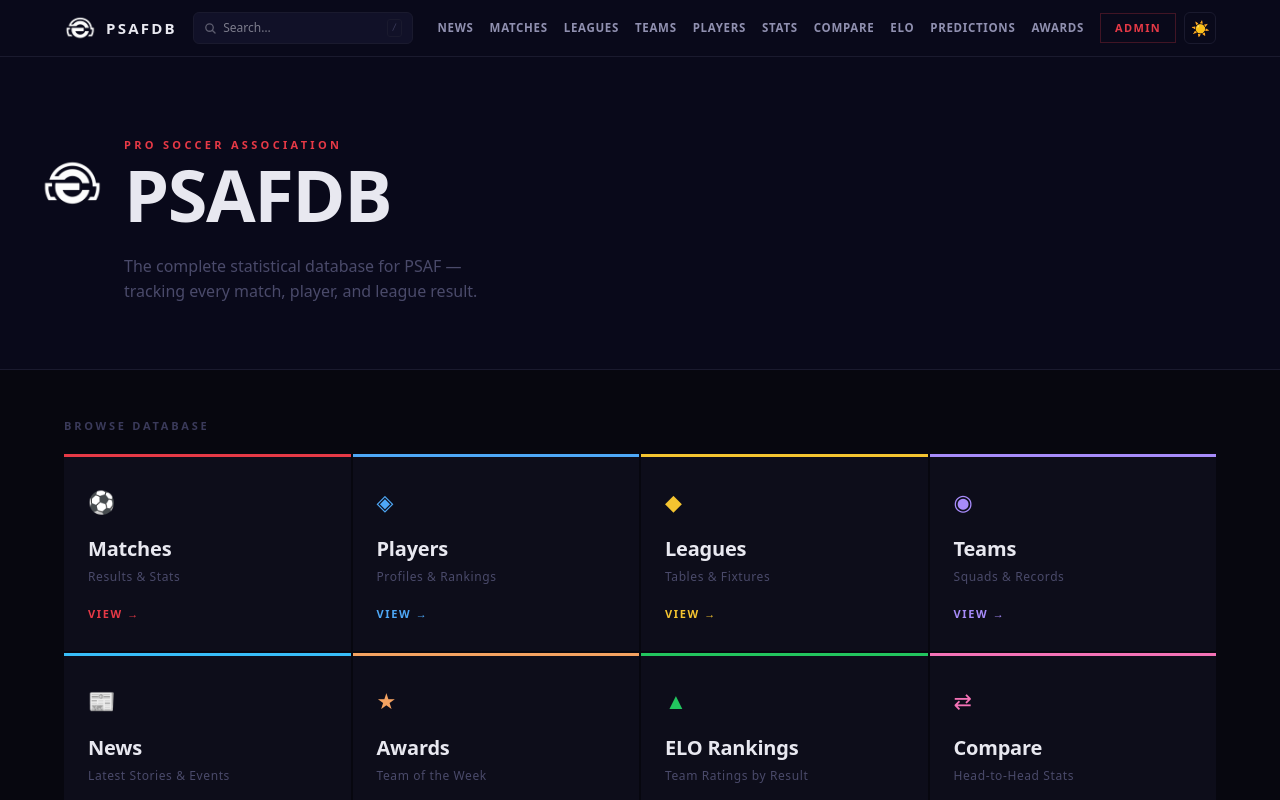
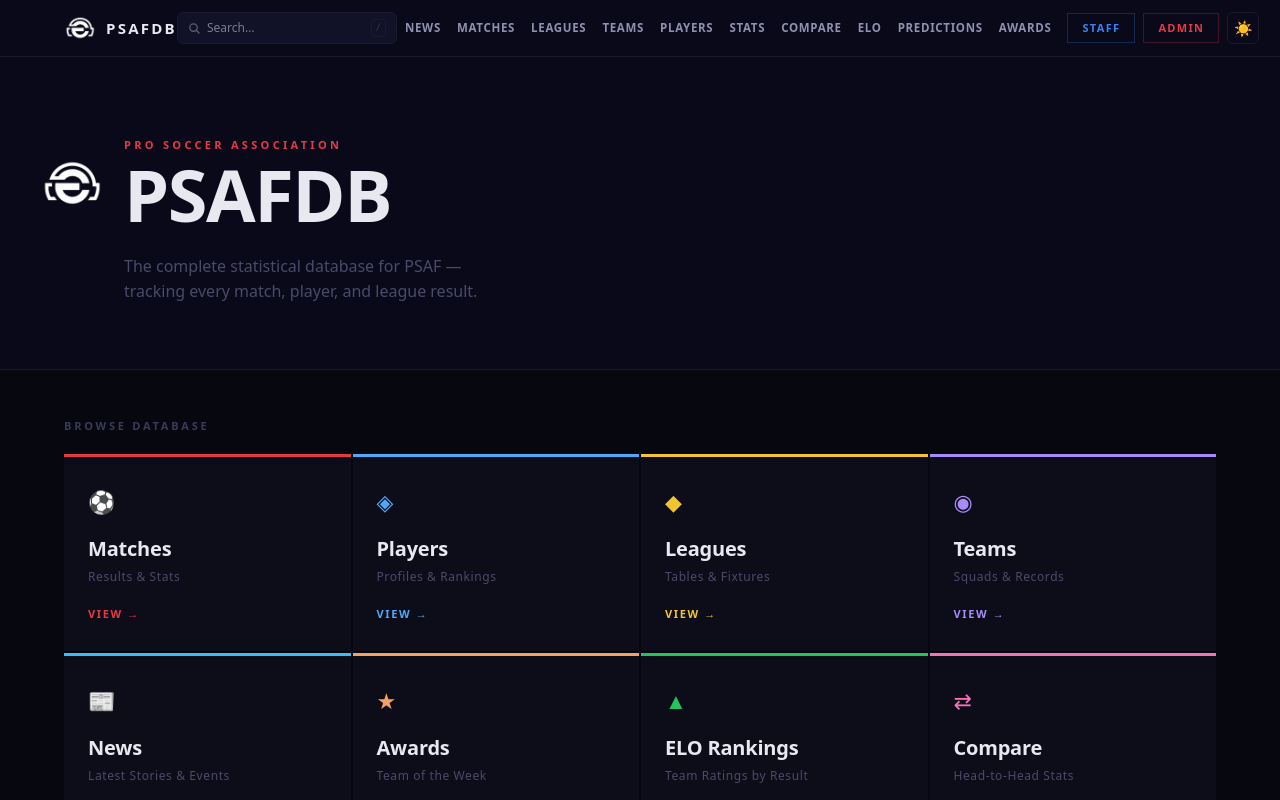
Before and after one commit to Sam07Person/psafdb-web, a Next.js app: page / in a window 1280 px wide. Shown: the top 800 px of the page. Built offline with nearby package versions, Linux system fonts and the light colour scheme.

Commit message:
Update project files

```diff
--- a/src/app/layout.tsx
+++ b/src/app/layout.tsx
@@ -22,9 +22,9 @@ export default function RootLayout({ children }: { children: ReactNode }) {
           <header style={{ borderBottom: "1px solid var(--border-main)", background: "var(--bg-nav)" }}>
             <div style={{ maxWidth: 1200, margin: "0 auto", padding: "0 24px", display: "flex", alignItems: "center", justifyContent: "space-between", height: 56 }}>
               {/* Logo + Brand */}
-              <Link href="/" style={{ display: "flex", alignItems: "center", gap: 10, textDecoration: "none" }}>
+              <Link href="/" style={{ display: "flex", alignItems: "center", gap: 10, textDecoration: "none", flexShrink: 0 }}>
                 <Image src="/psaf.png" alt="PSAF" width={32} height={32} unoptimized />
-                <span style={{ fontWeight: 800, fontSize: 15, letterSpacing: "0.15em", color: "var(--text-main)", textTransform: "uppercase" }}>PSAFDB</span>
+                <span style={{ fontWeight: 800, fontSize: 15, letterSpacing: "0.15em", color: "var(--text-main)", textTransform: "uppercase", whiteSpace: "nowrap" }}>PSAFDB</span>
               </Link>
 
               {/* Search */}
@@ -62,6 +62,22 @@ export default function RootLayout({ children }: { children: ReactNode }) {
                     {label}
                   </Link>
                 ))}
+                <Link
+                  href="/staff/import"
+                  style={{
+                    marginLeft: 8,
+                    padding: "6px 14px",
+                    fontSize: 11,
+                    fontWeight: 700,
+                    letterSpacing: "0.12em",
+                    textTransform: "uppercase",
+                    color: "#3b82f6",
+                    textDecoration: "none",
+                    border: "1px solid #3b82f640",
+                  }}
+                >
+                  Staff
+                </Link>
                 <Link
                   href="/admin/import"
                   style={{
```
